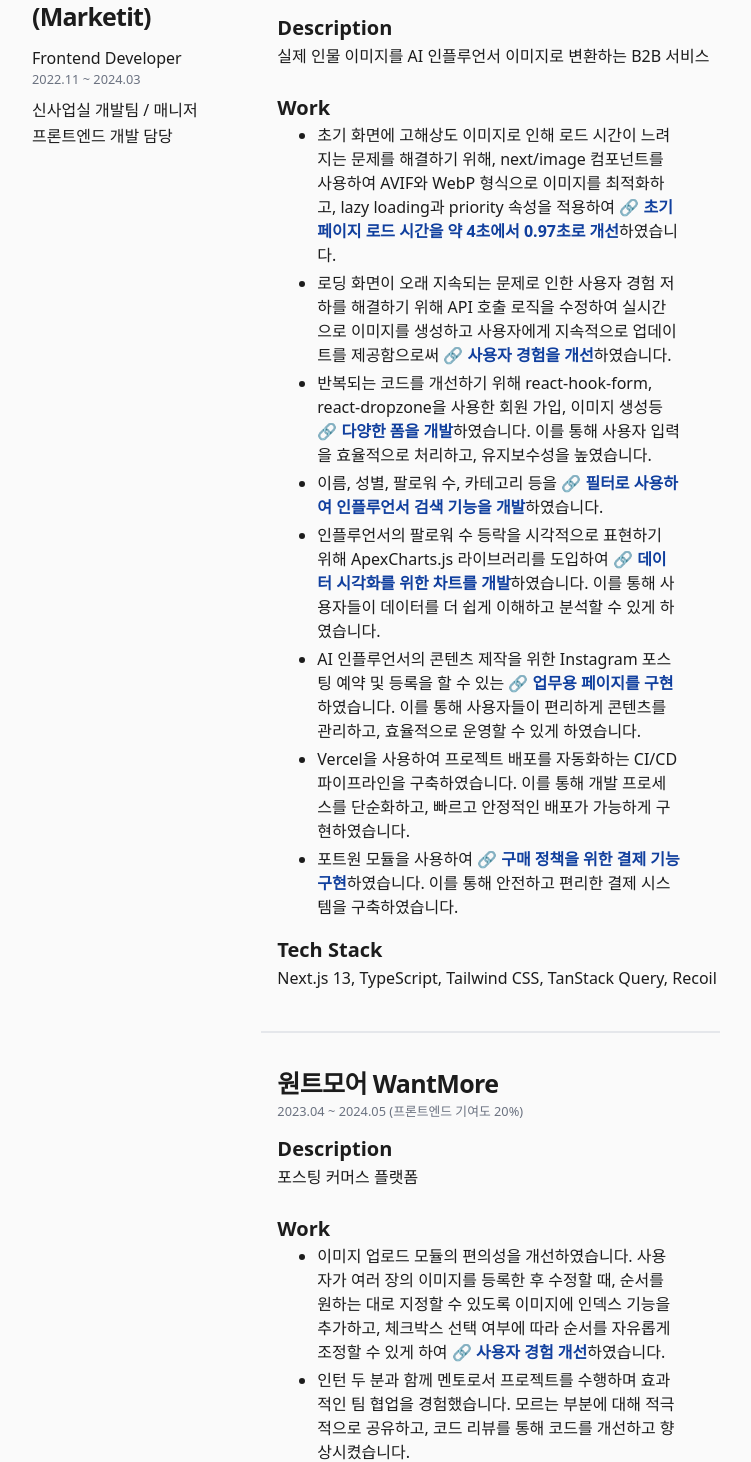
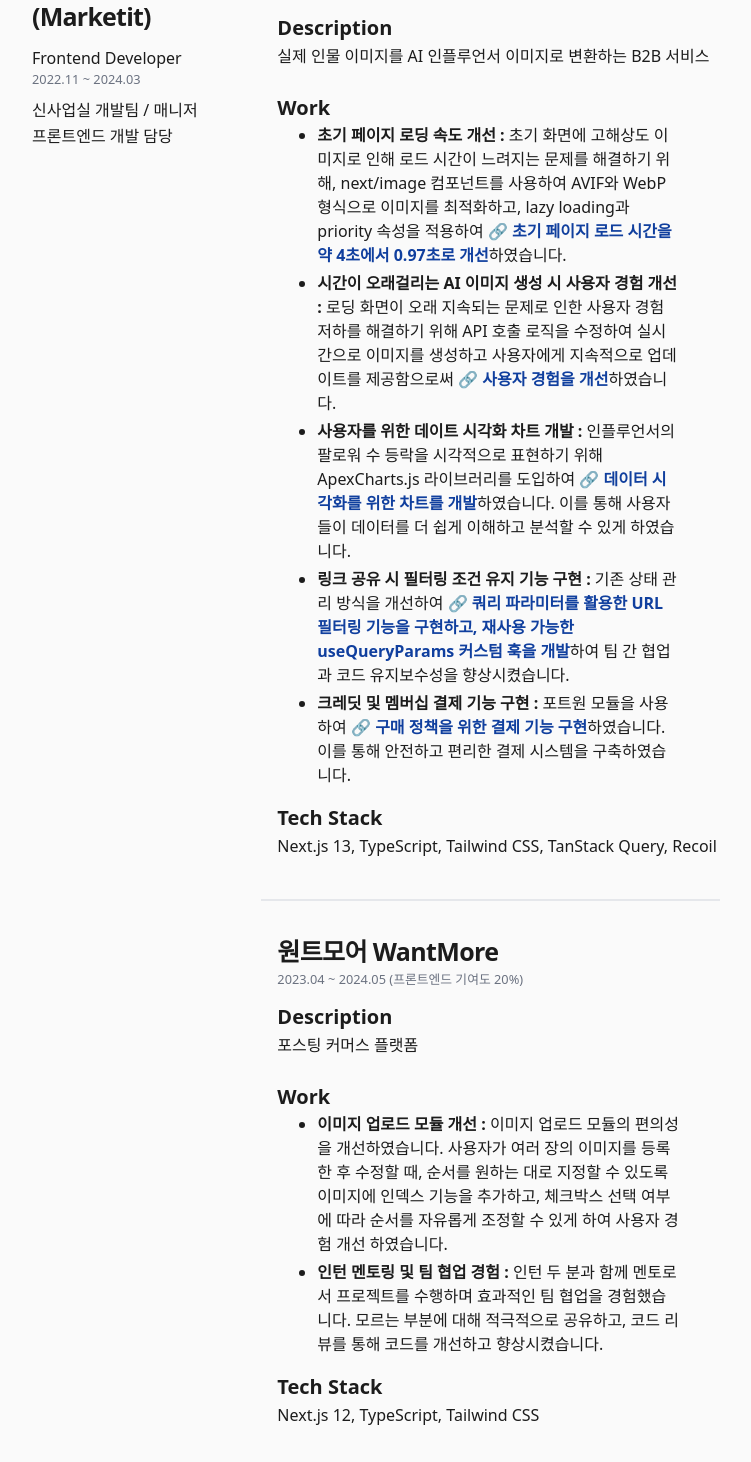
Before and after one commit to shinju4n/tech-blog, a Next.js app: page /resume in a window 1280 px wide. Shown: the part 628-2090 px from the top of the page, without its empty margins (264-1015 px from the left). Built offline with nearby package versions, Linux system fonts and the light colour scheme.

Commit message:
[이력서] 이력서 수정

```diff
--- a/components/resume/other-experience/tech-blog.tsx
+++ b/components/resume/other-experience/tech-blog.tsx
@@ -1,6 +1,7 @@
 import { FC } from 'react';
 import BlankLink from '@/components/blank-link';
 import { Layout } from '../work-experience/Layout';
+import BoldText from '@/components/bold-text';
 
 const TechBlog: FC = () => {
   return (
@@ -23,14 +24,23 @@ const TechBlog: FC = () => {
 export default TechBlog;
 
 const WORK_LIST = [
-  <li key="1">검색 엔진에서 높은 순위에 노출 되도록 Next.js의 SSR을 활용하여 SEO를 향상시켰습니다.</li>,
-  <li key="2">포스팅을 MarkDown 파일로 작성하면 시멘틱 태그에 맞게 파싱할 수 있도록 개발하였습니다.</li>,
+  <li key="1">
+    <BoldText>Next.js의 SSR을 활용한 SEO 향상 : </BoldText>
+    검색 엔진 최적화를 위해 Next.js의 서버 사이드 렌더링(SSR)을 활용하여 SEO 성능을 크게 향상시켰습니다.
+  </li>,
+  <li key="2">
+    <BoldText>MarkDown 파일 파싱 : </BoldText>
+    포스팅을 MarkDown 파일로 작성할 수 있도록 하고, 시멘틱 태그로 변환하여 접근성과 검색 엔진 가독성을 개선하는 파싱
+    로직을 개발하였습니다.
+  </li>,
   <li key="3">
-    사용자 경험을 향상시키기 위해 다양한 디바이스와 사용 환경에 대응할 수 있도록 반응형 레이아웃과 다크모드를
-    구현하였습니다.
+    <BoldText>반응형 레이아웃 및 다크모드 구현 : </BoldText>
+    다양한 디바이스와 사용 환경에서 일관된 사용자 경험을 제공하기 위해 반응형 레이아웃과 다크모드를 구현하여 모바일 및
+    데스크탑 사용자 모두에게 최적의 인터페이스를 제공하였습니다.
   </li>,
   <li key="4">
-    기술 블로그를 제작하면서 개발 생산성, UI의 일관성, 반응형 디자인, 커스터마이징 용이성 등을 고려하여 shadcn/ui
-    라이브러리를 선택하여 제작하였습니다.
+    <BoldText>개발 생산성과 커스터마이징 용이성을 고려한 shadcn/ui 라이브러리 사용 : </BoldText>
+    기술 블로그 제작 시, 개발 생산성과 UI 일관성을 유지하고 반응형 디자인 및 커스터마이징 용이성을 높이기 위해 shadcn/ui
+    라이브러리를 선택하여 사용하였습니다.
   </li>,
 ];
--- a/components/resume/work-experience/marketit/caddy.tsx
+++ b/components/resume/work-experience/marketit/caddy.tsx
@@ -1,6 +1,7 @@
-import { FC } from 'react';
+import { FC, PropsWithChildren, ReactNode } from 'react';
 import BlankLink from '@/components/blank-link';
 import { Layout } from '../Layout';
+import BoldText from '@/components/bold-text';
 
 const Caddy: FC = () => {
   return (
@@ -21,68 +22,52 @@ const Caddy: FC = () => {
 
 export default Caddy;
 
+const LINKS = {
+  '초기 페이지 로딩 속도 개선':
+    'https://www.notion.so/shinju4n/Portfolio-682dfc806a804f1f916de972143820bc?pvs=4#f381e7096147466ea417bba82c3e7f7a',
+  '시간이 오래걸리는 AI 이미지 생성 시 사용자 경험 개선':
+    'https://www.notion.so/shinju4n/Portfolio-1-fdf9319b388a4bc3ae8eecd774143d55?pvs=4#d7497077de754082a8d054eeeee9e83b',
+  '사용자를 위한 데이터 시각화 차트 개발':
+    'https://www.notion.so/shinju4n/Portfolio-1-fdf9319b388a4bc3ae8eecd774143d55?pvs=4#b05d64750fc24cea936a8a019d79aec9',
+  '링크 공유 시 필터링 조건 유지 기능 구현':
+    'https://www.notion.so/shinju4n/Portfolio-1-fdf9319b388a4bc3ae8eecd774143d55?pvs=4#dda1bda3ac97421db6ef03c70b6dded3',
+  '크레딧 및 멤버십 결제 기능 구현':
+    'https://www.notion.so/shinju4n/Portfolio-1-fdf9319b388a4bc3ae8eecd774143d55?pvs=4#bb88225eb636453eaa5d948d7fbb58c7',
+};
+
 const WORK_LIST = [
   <li key="0">
-    초기 화면에 고해상도 이미지로 인해 로드 시간이 느려지는 문제를 해결하기 위해, next/image 컴포넌트를 사용하여 AVIF와
-    WebP 형식으로 이미지를 최적화하고, lazy loading과 priority 속성을 적용하여{' '}
-    <BlankLink href="https://www.notion.so/shinju4n/Portfolio-682dfc806a804f1f916de972143820bc?pvs=4#f381e7096147466ea417bba82c3e7f7a">
-      초기 페이지 로드 시간을 약 4초에서 0.97초로 개선
-    </BlankLink>
+    <BoldText>초기 페이지 로딩 속도 개선 : </BoldText> 초기 화면에 고해상도 이미지로 인해 로드 시간이 느려지는 문제를
+    해결하기 위해, next/image 컴포넌트를 사용하여 AVIF와 WebP 형식으로 이미지를 최적화하고, lazy loading과 priority
+    속성을 적용하여{' '}
+    <BlankLink href={LINKS['초기 페이지 로딩 속도 개선']}>초기 페이지 로드 시간을 약 4초에서 0.97초로 개선</BlankLink>
     하였습니다.
   </li>,
   <li key="1">
+    <BoldText>시간이 오래걸리는 AI 이미지 생성 시 사용자 경험 개선 : </BoldText>
     로딩 화면이 오래 지속되는 문제로 인한 사용자 경험 저하를 해결하기 위해 API 호출 로직을 수정하여 실시간으로 이미지를
     생성하고 사용자에게 지속적으로 업데이트를 제공함으로써{' '}
-    <BlankLink
-      href={
-        'https://www.notion.so/shinju4n/New-682dfc806a804f1f916de972143820bc?pvs=4#0806dd49906e4f66a4ca26517ba92c3e'
-      }
-    >
-      사용자 경험을 개선
-    </BlankLink>
-    하였습니다.
-  </li>,
-  <li key="2">
-    반복되는 코드를 개선하기 위해 react-hook-form, react-dropzone을 사용한 회원 가입, 이미지 생성등{' '}
-    <BlankLink href="https://www.notion.so/shinju4n/New-682dfc806a804f1f916de972143820bc?pvs=4#c350204b97344c639e8333cab024a553">
-      다양한 폼을 개발
-    </BlankLink>
-    하였습니다. 이를 통해 사용자 입력을 효율적으로 처리하고, 유지보수성을 높였습니다.
-  </li>,
-  <li key="3">
-    이름, 성별, 팔로워 수, 카테고리 등을{' '}
-    <BlankLink href="https://www.notion.so/shinju4n/New-682dfc806a804f1f916de972143820bc?pvs=4#37f38634f3a04c168594cc52fa98246b">
-      필터로 사용하여 인플루언서 검색 기능을 개발
-    </BlankLink>
+    <BlankLink href={LINKS['시간이 오래걸리는 AI 이미지 생성 시 사용자 경험 개선']}>사용자 경험을 개선</BlankLink>
     하였습니다.
   </li>,
   <li key="4">
+    <BoldText>사용자를 위한 데이트 시각화 차트 개발 : </BoldText>
     인플루언서의 팔로워 수 등락을 시각적으로 표현하기 위해 ApexCharts.js 라이브러리를 도입하여{' '}
-    <BlankLink href="https://www.notion.so/shinju4n/New-682dfc806a804f1f916de972143820bc?pvs=4#ea8184e8f454403684262edd4d76d138">
-      데이터 시각화를 위한 차트를 개발
-    </BlankLink>
+    <BlankLink href={LINKS['사용자를 위한 데이터 시각화 차트 개발']}>데이터 시각화를 위한 차트를 개발</BlankLink>
     하였습니다. 이를 통해 사용자들이 데이터를 더 쉽게 이해하고 분석할 수 있게 하였습니다.
   </li>,
   <li key="5">
-    AI 인플루언서의 콘텐츠 제작을 위한 Instagram 포스팅 예약 및 등록을 할 수 있는{' '}
-    <BlankLink href="https://www.notion.so/shinju4n/New-682dfc806a804f1f916de972143820bc?pvs=4#a6285cea21ad4ff29b8561a855480cd7">
-      업무용 페이지를 구현
+    <BoldText>링크 공유 시 필터링 조건 유지 기능 구현 : </BoldText>
+    기존 상태 관리 방식을 개선하여{' '}
+    <BlankLink href={LINKS['링크 공유 시 필터링 조건 유지 기능 구현']}>
+      쿼리 파라미터를 활용한 URL 필터링 기능을 구현하고, 재사용 가능한 useQueryParams 커스텀 훅을 개발
     </BlankLink>
-    하였습니다. 이를 통해 사용자들이 편리하게 콘텐츠를 관리하고, 효율적으로 운영할 수 있게 하였습니다.
-  </li>,
-  <li key="6">
-    Vercel을 사용하여 프로젝트 배포를 자동화하는 CI/CD 파이프라인을 구축하였습니다. 이를 통해 개발 프로세스를
-    단순화하고, 빠르고 안정적인 배포가 가능하게 구현하였습니다.
+    하여 팀 간 협업과 코드 유지보수성을 향상시켰습니다.
   </li>,
   <li key="7">
+    <BoldText>크레딧 및 멤버십 결제 기능 구현 : </BoldText>
     포트원 모듈을 사용하여{' '}
-    <BlankLink
-      href={
-        'https://www.notion.so/shinju4n/New-682dfc806a804f1f916de972143820bc?pvs=4#b92c9922ea0d491ca046440e5fe5900c'
-      }
-    >
-      구매 정책을 위한 결제 기능 구현
-    </BlankLink>
+    <BlankLink href={LINKS['크레딧 및 멤버십 결제 기능 구현']}>구매 정책을 위한 결제 기능 구현</BlankLink>
     하였습니다. 이를 통해 안전하고 편리한 결제 시스템을 구축하였습니다.
   </li>,
 ];
--- a/components/resume/work-experience/marketit/inflca.tsx
+++ b/components/resume/work-experience/marketit/inflca.tsx
@@ -1,5 +1,6 @@
 import { FC } from 'react';
 import { Layout } from '../Layout';
+import BoldText from '@/components/bold-text';
 
 const Inflca: FC = () => {
   return (
@@ -19,15 +20,21 @@ const Inflca: FC = () => {
 export default Inflca;
 
 const WORK_LIST = [
-  <li key="1">프로젝트 전반의 웹 퍼블리싱을 담당하여, 디자인 시안에 맞춰 모든 페이지를 구현하였습니다.</li>,
+  <li key="1">
+    <BoldText>웹 퍼블리싱 및 페이지 구현 : </BoldText>
+    프로젝트 전반의 웹 퍼블리싱을 담당하여, 디자인 시안에 맞춰 모든 페이지를 구현하였습니다.
+  </li>,
   <li key="2">
+    <BoldText>업무용 API 개발 : </BoldText>
     회원 정보 수정, 이벤트 관리, 상품 등록 등을 위한 업무용 API를 개발하여 내부 운영 효율성을 높였습니다.
   </li>,
   <li key="3">
+    <BoldText>관리자 리스트 화면 개발 및 데이터 관리 : </BoldText>
     회원 목록, 포스팅 검수, 이벤트 관리 등의 업무에 필요한 리스트 화면을 개발하여 관리자들이 쉽게 데이터를 관리하고
     모니터링할 수 있도록 하였습니다.
   </li>,
   <li key="4">
+    <BoldText>데이터 시각화 차트 도입을 통한 UI/UX 개선 및 데이터 분석 지원 : </BoldText>
     일자별 매출, 회원 수 등락, 등급별 유저 현황 등을 기존 수치로만 보여주던 부분에서 시각화 차트 도입하여 한눈에 파악할
     수 있도록 UI/UX 개선하였습니다. 이를 통해 관리자들이 데이터를 더 쉽게 이해하고, 빠르게 의사 결정을 할 수 있도록
     지원하였습니다.
--- a/components/resume/work-experience/marketit/wantmore.tsx
+++ b/components/resume/work-experience/marketit/wantmore.tsx
@@ -1,6 +1,7 @@
 import { FC } from 'react';
 import BlankLink from '@/components/blank-link';
 import { Layout } from '../Layout';
+import BoldText from '@/components/bold-text';
 
 const WantMore: FC = () => {
   return (
@@ -21,14 +22,13 @@ export default WantMore;
 
 const WORK_LIST = [
   <li key="1">
+    <BoldText>이미지 업로드 모듈 개선 : </BoldText>
     이미지 업로드 모듈의 편의성을 개선하였습니다. 사용자가 여러 장의 이미지를 등록한 후 수정할 때, 순서를 원하는 대로
     지정할 수 있도록 이미지에 인덱스 기능을 추가하고, 체크박스 선택 여부에 따라 순서를 자유롭게 조정할 수 있게 하여{' '}
-    <BlankLink href="https://www.notion.so/shinju4n/New-682dfc806a804f1f916de972143820bc?pvs=4#985b1b6364fa4a12b19a2438339dbf8d">
-      사용자 경험 개선
-    </BlankLink>
-    하였습니다.
+    사용자 경험 개선 하였습니다.
   </li>,
   <li key="2">
+    <BoldText>인턴 멘토링 및 팀 협업 경험 : </BoldText>
     인턴 두 분과 함께 멘토로서 프로젝트를 수행하며 효과적인 팀 협업을 경험했습니다. 모르는 부분에 대해 적극적으로
     공유하고, 코드 리뷰를 통해 코드를 개선하고 향상시켰습니다.
   </li>,
```
